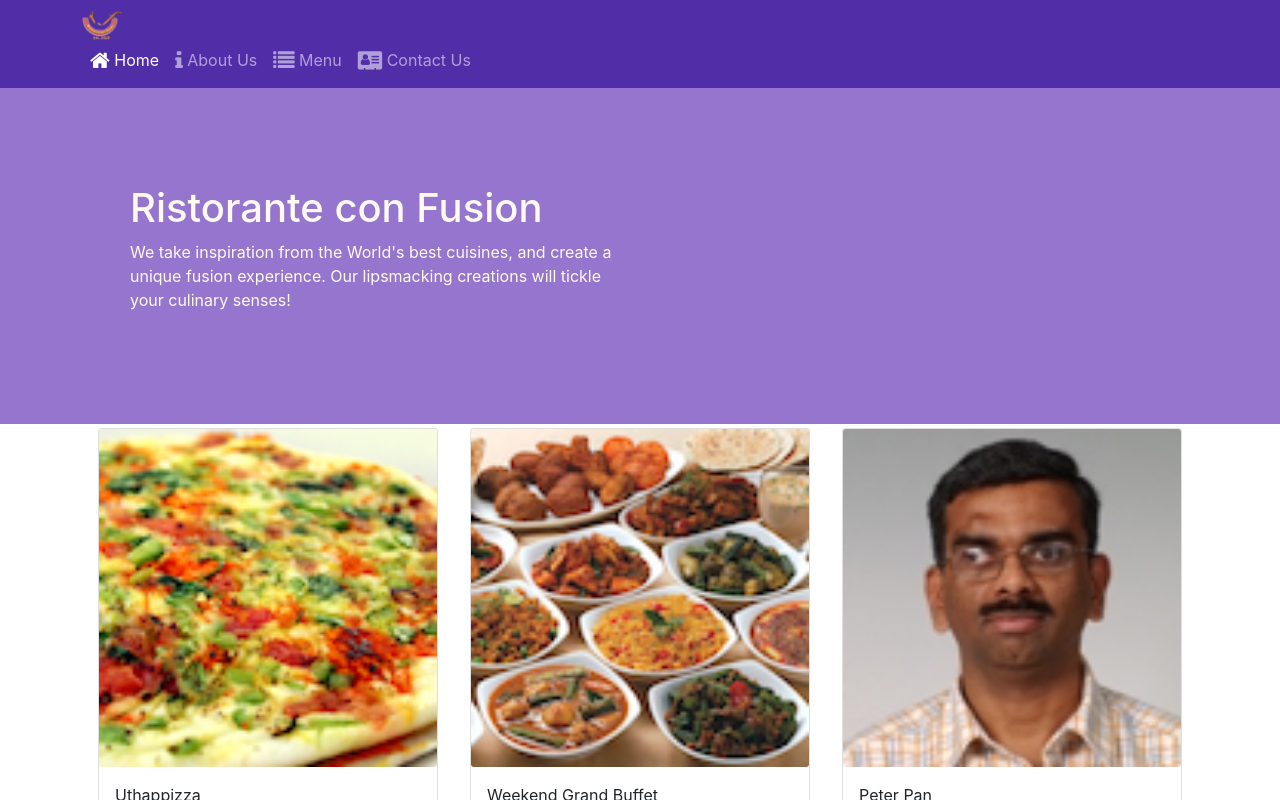
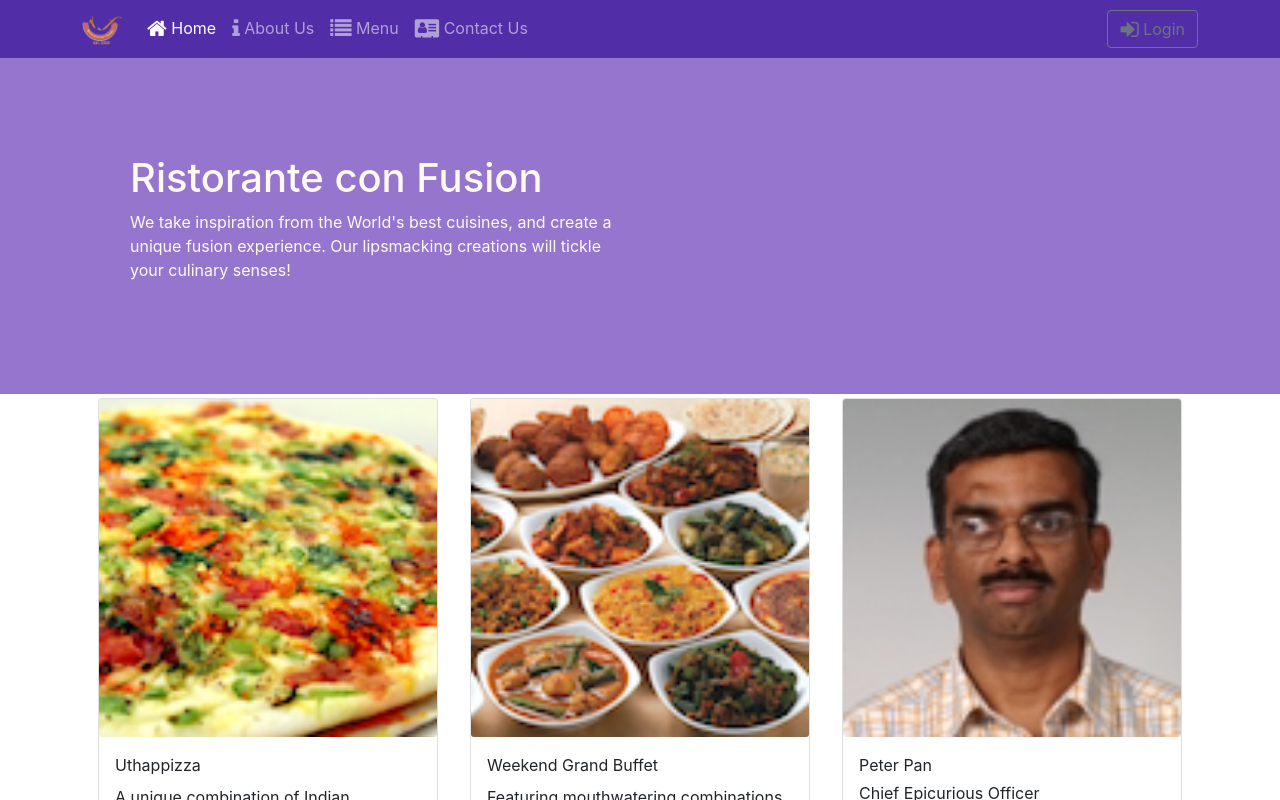
Before and after one commit to meta-ankit-kumar/react, a React (Create React App) app in the folder confusion/: page /home in a window 1280 px wide. Shown: the top 800 px of the page. Built offline with nearby package versions, Linux system fonts and the light colour scheme.

Commit message:
Added uncontrolled form to the header component

```diff
--- a/confusion/src/components/HeaderComponent.js
+++ b/confusion/src/components/HeaderComponent.js
@@ -5,7 +5,15 @@
   NavbarBrand,
   NavbarToggler,
   Collapse,
-  NavItem
+  NavItem,
+  Button,
+  Modal,
+  ModalHeader,
+  ModalBody,
+  Form,
+  FormGroup,
+  Input,
+  Label,
 } from "reactstrap";
 import { NavLink } from "react-router-dom";
 
@@ -15,32 +23,74 @@
 
     this.toggleNav = this.toggleNav.bind(this);
     this.state = {
-      isNavOpen: false
+      isNavOpen: false,
+      isModalOpen: false,
     };
   }
 
   toggleNav() {
     this.setState({
-      isNavOpen: !this.state.isNavOpen
-    })
+      isNavOpen: !this.state.isNavOpen,
+    });
+  }
+  toggleModal() {
+    return () => {
+      this.setState({
+        isModalOpen: !this.state.isModalOpen,
+      });
+    };
+  }
+  handleSubmitForm() {
+    return (event) => {
+      const username = this.username.value;
+      const password = this.password.value;
+      const remember = this.remember.checked;
+      alert("Form successfully submitted.\nUsername: " + username + "\nPassword: " + password + "\nRemember Me: " + remember);
+      event.preventDefault();
+    }
   }
   render() {
     return (
       <React.Fragment>
+        <Modal isOpen={this.state.isModalOpen} toggle={this.toggleModal()}>
+          <ModalHeader toggle={this.toggleModal()}>Login</ModalHeader>
+          <ModalBody>
+            <Form onSubmit={this.handleSubmitForm()}>
+              <FormGroup>
+                <Label htmlFor="username">Username</Label>
+                <Input type="text" id="username" innerRef={(input) => (this.username = input)}></Input>
+              </FormGroup>
+              <FormGroup>
+                <Label htmlFor="password">Password</Label>
+                <Input type="password" id="password" innerRef={(input) => (this.password = input)}></Input>
+              </FormGroup>
+              <FormGroup check>
+                <Label check>
+                  <Input
+                    type="checkbox"
+                    name="remember"
+                    innerRef={(input) => (this.remember = input)}
+                  />
+                  Remember me
+                </Label>
+              </FormGroup>
+              <Button type="submit" value="submit" color="primary">Login</Button>
+            </Form>
+          </ModalBody>
+        </Modal>
         <Navbar dark expand="md">
           <div className="container">
             <NavbarToggler onClick={this.toggleNav} />
-            <NavbarBrand className="mr-auto" href="/">
-              <img
-                src="assets/images/logo.png"
-                height="30"
-                width="41"
-                alt="Ristorante Con Fusion"
-              />
-            </NavbarBrand>
-            <div>
             <Collapse isOpen={this.state.isNavOpen} navbar>
               <Nav navbar>
+                <NavbarBrand href="/">
+                  <img
+                    src="assets/images/logo.png"
+                    height="30"
+                    width="41"
+                    alt="Ristorante Con Fusion"
+                  />
+                </NavbarBrand>
                 <NavItem>
                   <NavLink className="nav-link" to="/home">
                     <span className="fa fa-home fa-lg"></span> Home
@@ -63,8 +113,14 @@
                   </NavLink>
                 </NavItem>
               </Nav>
+              <Nav className="ms-auto">
+                <NavItem>
+                  <Button outline onClick={this.toggleModal()}>
+                    <span className="fa fa-sign-in fa-lg"></span> Login
+                  </Button>
+                </NavItem>
+              </Nav>
             </Collapse>
-            </div>
           </div>
         </Navbar>
         <div className="container-fluid p-5 jumbotron">
```
